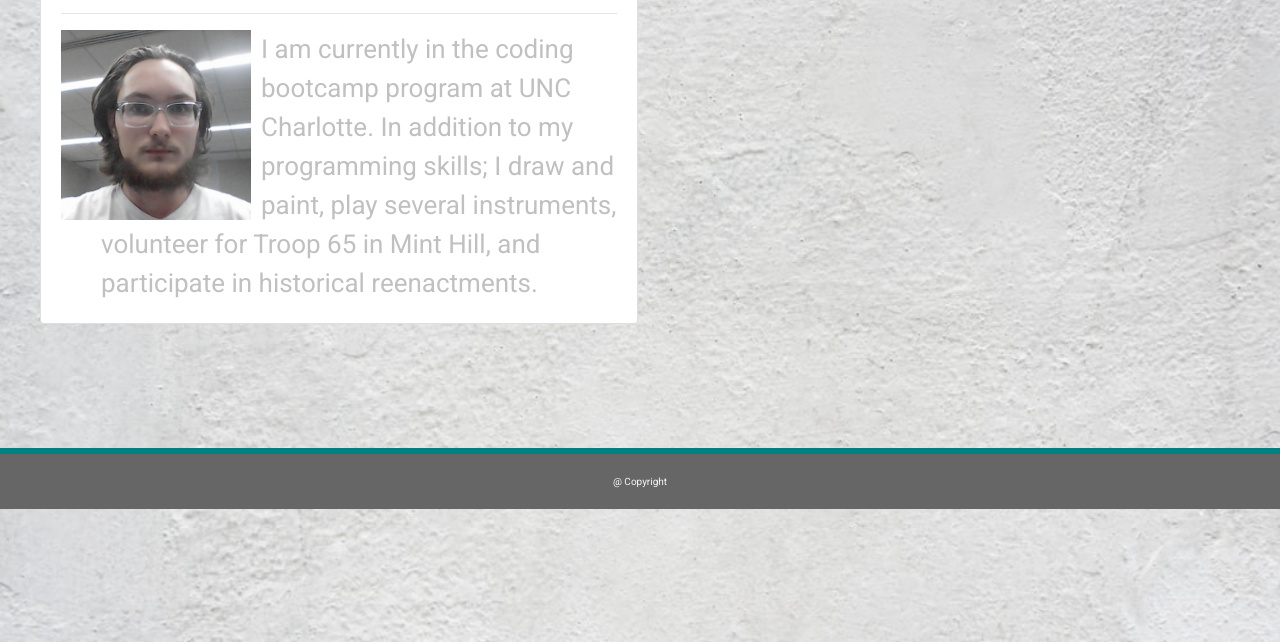
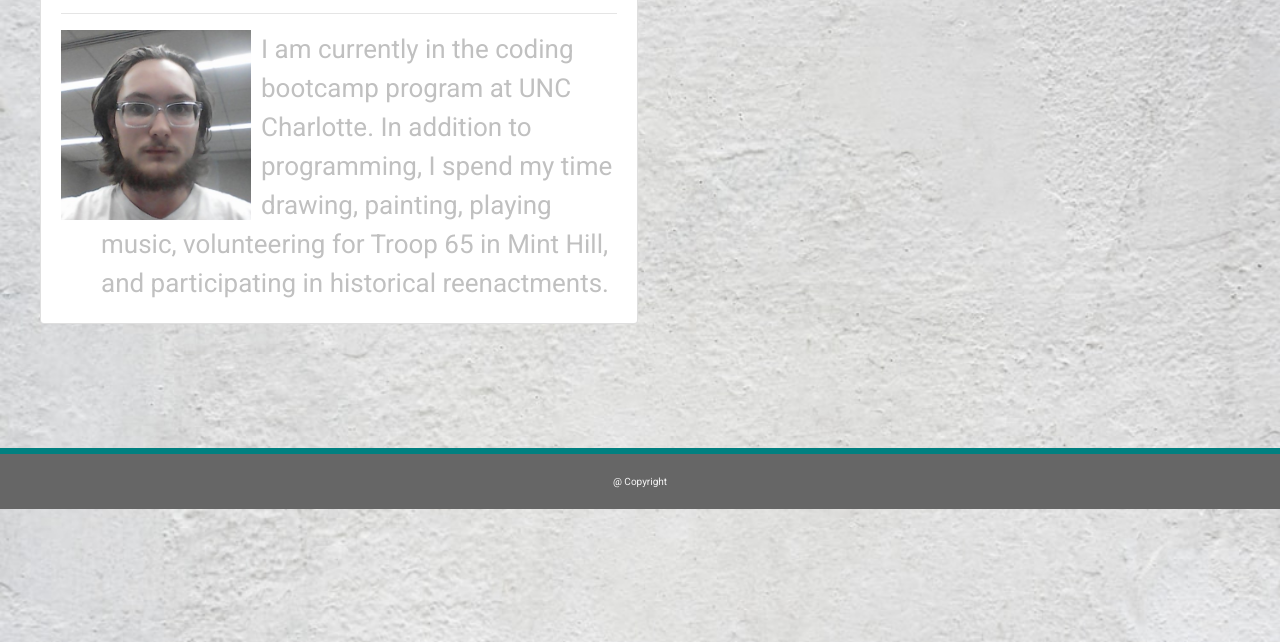
Before and after one commit to Owen-Elzic-Edwards/OldPortfolio, a plain HTML site: page index.html in a window 1280 px wide. Shown: the part 158-800 px from the top of the page. Drawn offline with nearby package versions, Linux system fonts and the light colour scheme.

Commit message:
Rephrased my bio to avoid a grammatical error

```diff
--- a/index.html
+++ b/index.html
@@ -22,8 +22,8 @@
             <img src="Assets\images/WIN_20200129_16_48_40_Pro (2).jpg" alt ="My Picture" id="myPic">
             <p class="card-text">
                 I am currently in the coding bootcamp program at UNC Charlotte.
-                In addition to my programming skills; I draw and paint, play several instruments,
-                volunteer for Troop 65 in Mint Hill, and participate in historical reenactments.
+                In addition to programming, I spend my time drawing, painting, playing music,
+                volunteering for Troop 65 in Mint Hill, and participating in historical reenactments.
             </p>
         </div>
     </div>
```
